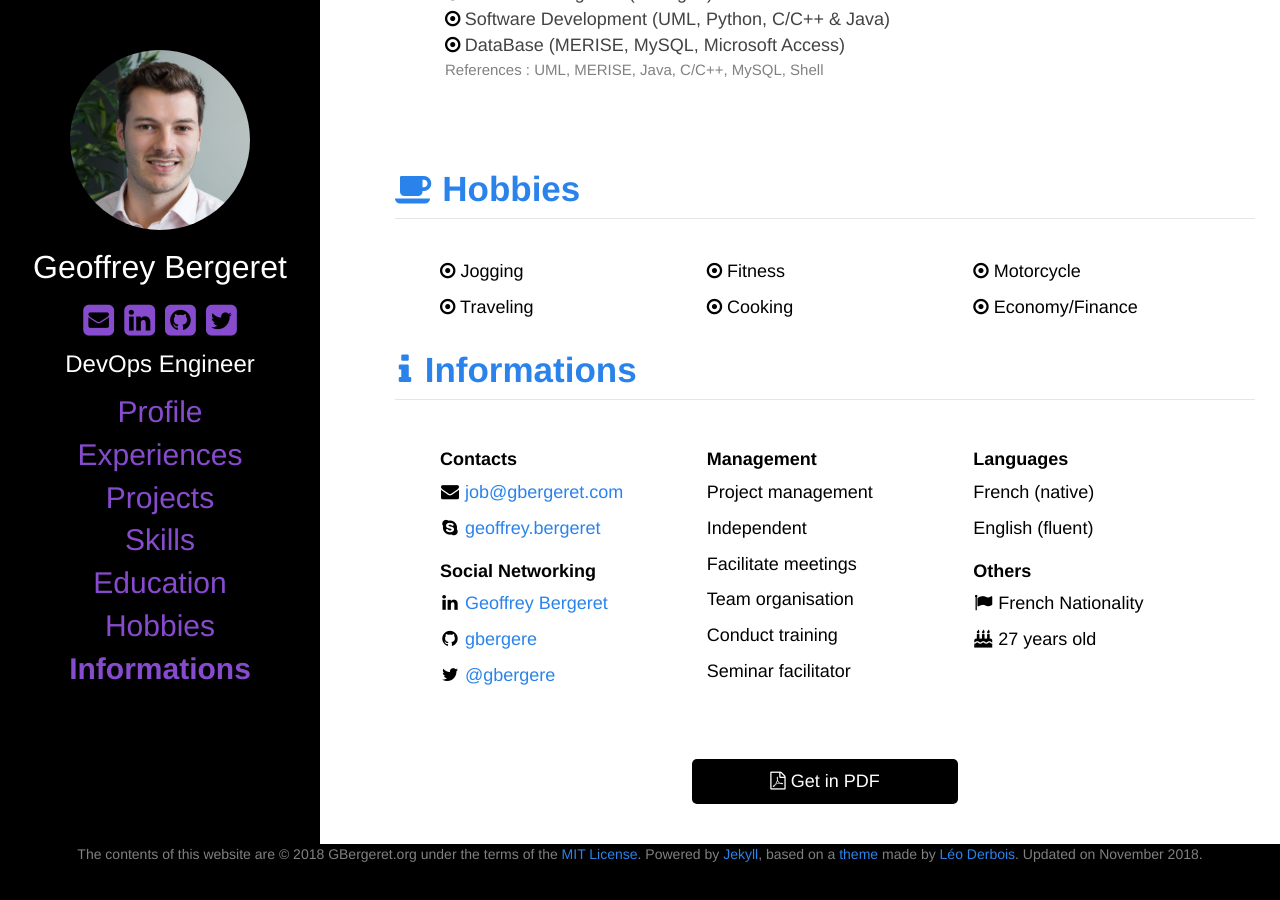
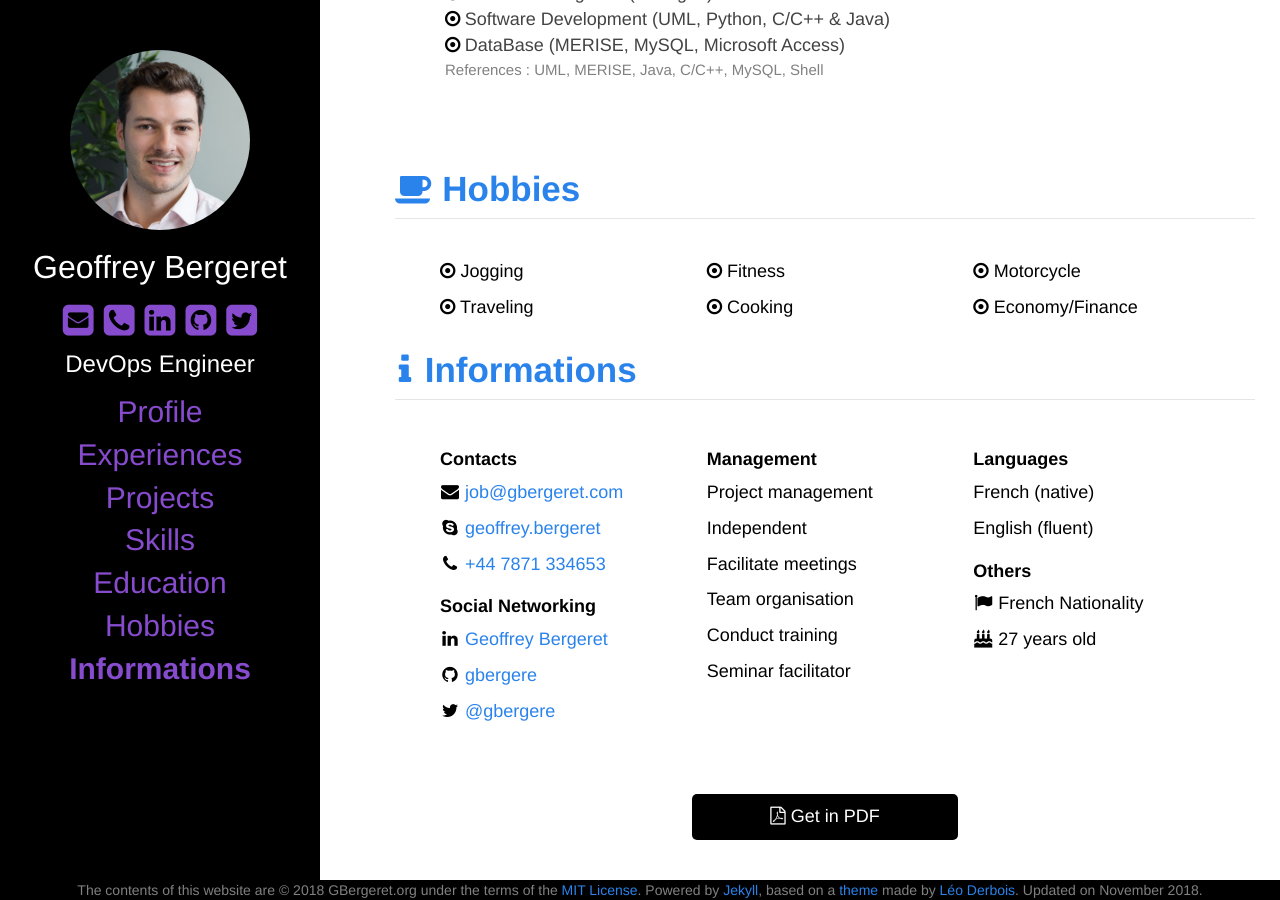
Before and after one commit to gbergere/gbergere.github.io, a Jekyll site: the page built from resume.html, in a window 1280 px wide and 900 px high, scrolled down 5023 px. Built offline with Jekyll 4.4.1, drawn with Linux system fonts in a browser that asks for light colours; nearby versions of some CDN libraries; before the commit the page ends 5887 px from its top, so only the background shows below that.

Commit message:
fix: Add new phone number (dedicated for job hunting)
Re-add phone number (dedicated for job hunting/recruiters).

* Add phone number of PDF resume
* Add phone number in vCard
* Add phone number in _config.yml (footer)

```diff
--- a/_config.yml
+++ b/_config.yml
@@ -15,7 +15,7 @@ author:
   name: "Geoffrey Bergeret"
   email: "job@gbergeret.com"
   skype: "geoffrey.bergeret"
-  # phone: "+44 7842 783612"
+  phone: "+44 7871 334653"
   linkedin: "geoffrey-bergeret/37/b2/667"
   github: "gbergere"
   twitter: "gbergere"
```
Also changed, not shown: 2 other files.
